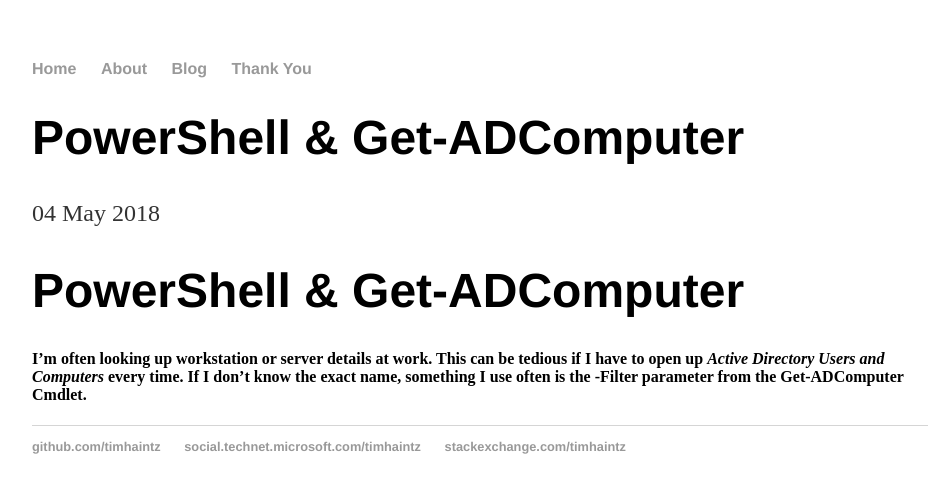
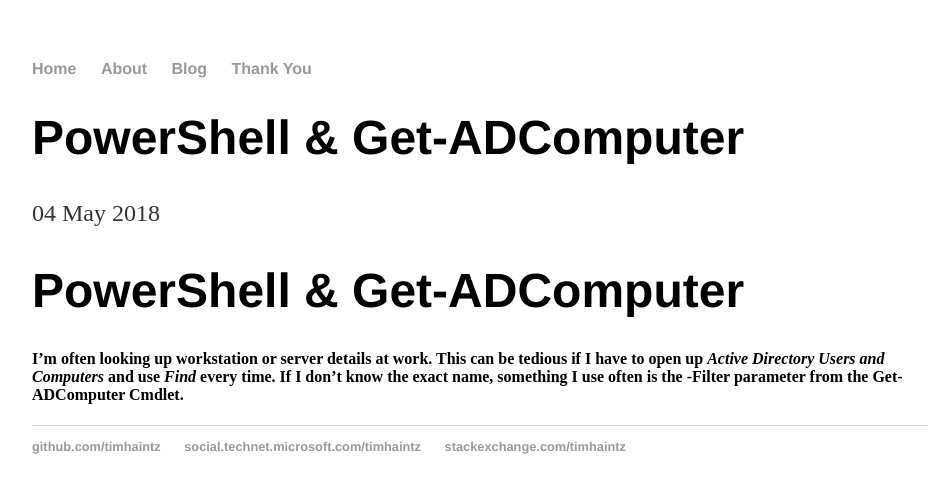
Before and after one commit to timhaintz/timhaintz.github.io, a Jekyll site: the page built from _posts/2018-05-04-PowerShell-Get-ADComputer.md, in a window 1280 px wide. Shown: the top 493 px of the page, without its empty margins (160-1095 px from the left). Built offline with Jekyll 4.4.1, drawn with Linux system fonts in a browser that asks for light colours.

Commit message:
Update 2018-05-04-PowerShell-Get-ADComputer.md

```diff
--- a/_posts/2018-05-04-PowerShell-Get-ADComputer.md
+++ b/_posts/2018-05-04-PowerShell-Get-ADComputer.md
@@ -6,4 +6,4 @@
 
 # PowerShell & Get-ADComputer
 
-#### I'm often looking up workstation or server details at work. This can be tedious if I have to open up *Active Directory Users and Computers* every time. If I don't know the exact name, something I use often is the -Filter parameter from the Get-ADComputer Cmdlet.
+#### I'm often looking up workstation or server details at work. This can be tedious if I have to open up *Active Directory Users and Computers* and use *Find* every time. If I don't know the exact name, something I use often is the -Filter parameter from the Get-ADComputer Cmdlet.
```
